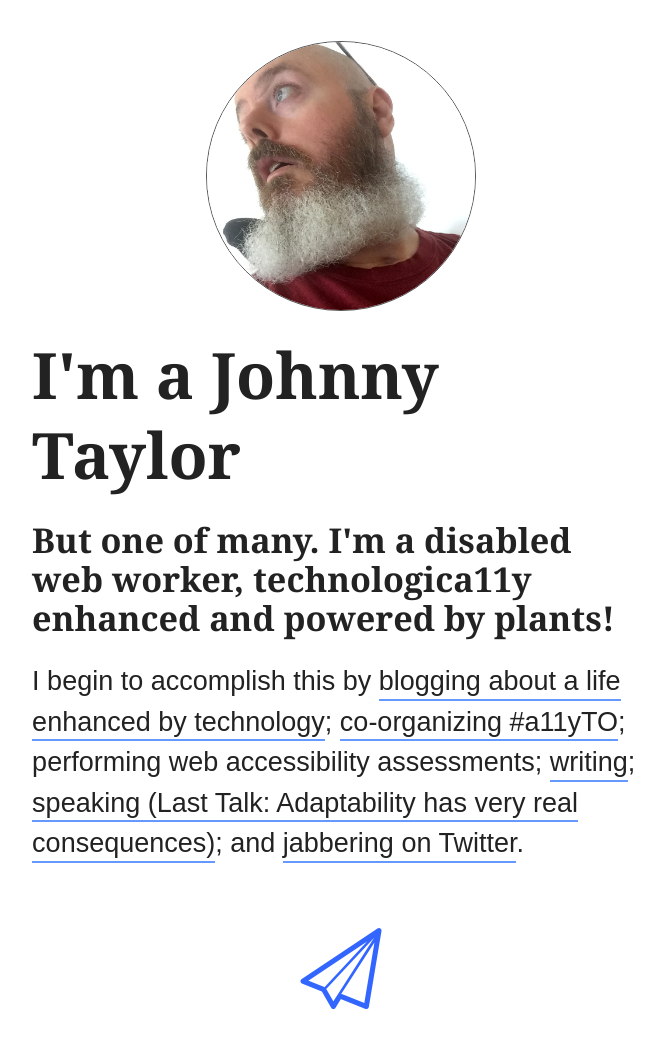
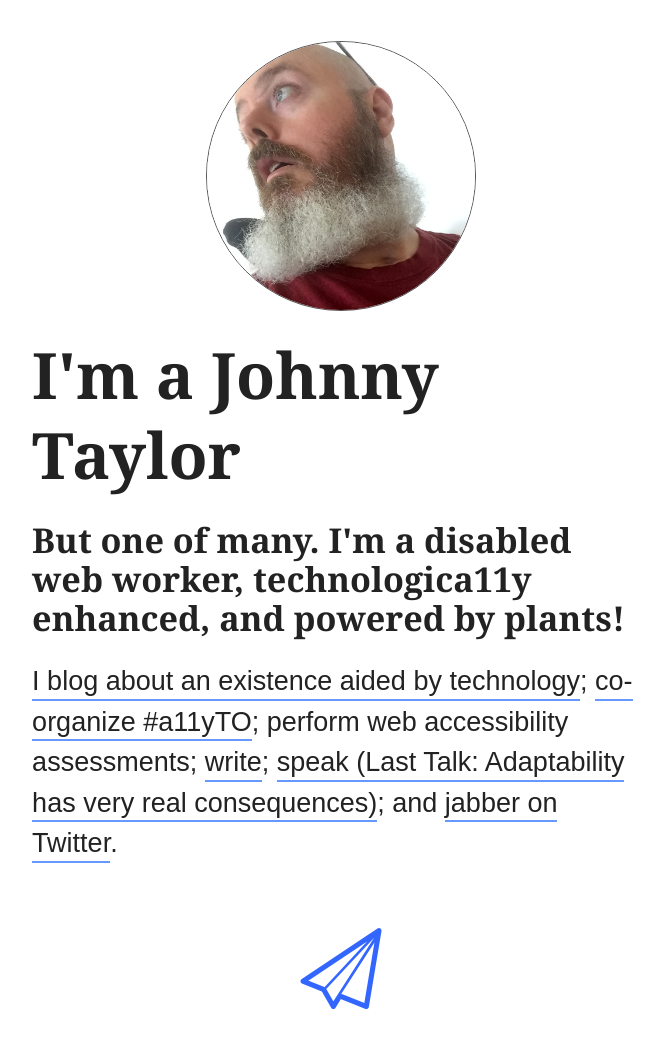
Before and after one commit to abledaccess/johnnydaux.org, a Jekyll site: the page built from index.md, in a window 1280 px wide. Shown: the whole page, without its empty margins (299-963 px from the left). Built offline with Jekyll 4.4.1, drawn with Linux system fonts in a browser that asks for light colours.

Commit message:
GH-PAGES: Update copy

```diff
--- a/index.md
+++ b/index.md
@@ -9,6 +9,6 @@ sitemap:
   exclude: 'no'
 ---
 
-<p class="intro">But one of many. I'm a disabled web worker, technologica11y enhanced and powered by plants!</p>
+<p class="intro">But one of many. I'm a disabled web worker, technologica11y enhanced, and powered by plants!</p>
 
-I begin to accomplish this by [blogging about a life enhanced by technology](https://abledaccess.com); [co-organizing #a11yTO](http://a11yto.com); performing web accessibility assessments; [writing](http://simplyaccessible.com/article/being-disabled-can-be-lame/); [speaking (Last Talk: Adaptability has very real consequences)](http://accessconf.ca/sessions/); and [jabbering on Twitter](https://twitter.com/abledaccess).
+[I blog about an existence aided by technology](https://abledaccess.com); [co-organize #a11yTO](http://a11yto.com); perform web accessibility assessments; [write](http://simplyaccessible.com/article/being-disabled-can-be-lame/); [speak (Last Talk: Adaptability has very real consequences)](http://accessconf.ca/sessions/); and [jabber on Twitter](https://twitter.com/abledaccess).
```
